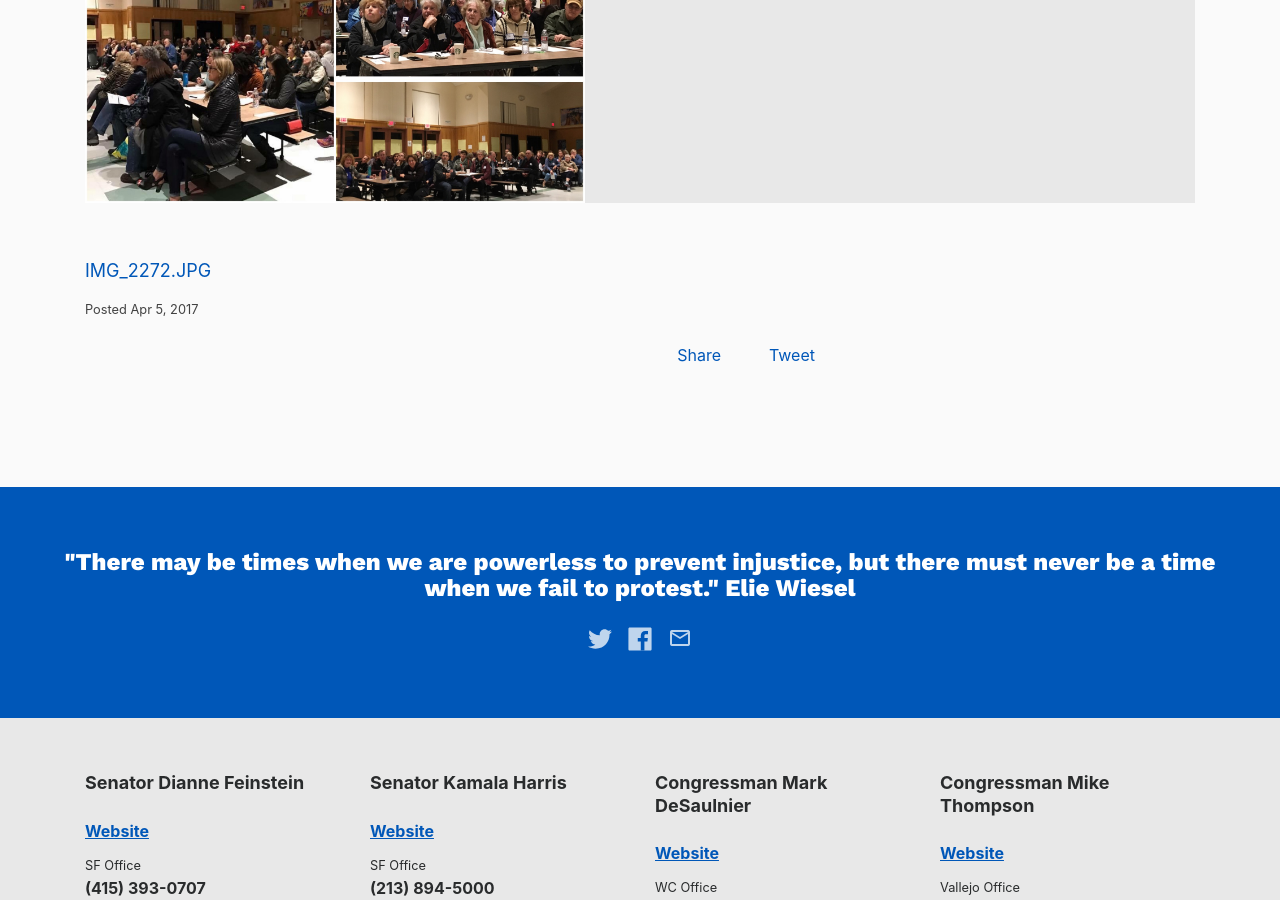
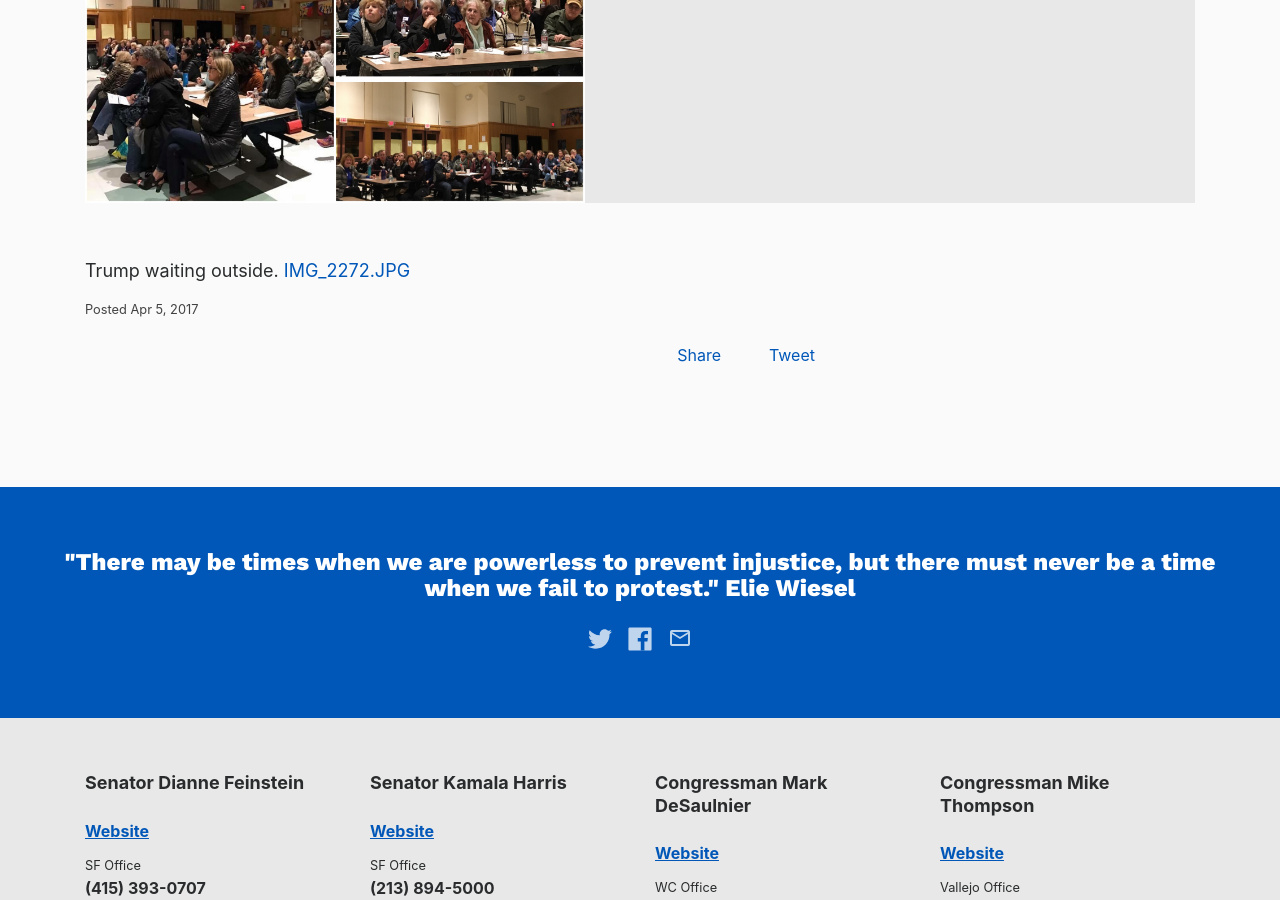
Before and after one commit to IndivisibleTemplate/BasicTemplate, a Jekyll site: the page built from _successes/first-indivisible4c-meeting.markdown, in a window 1280 px wide and 900 px high, scrolled down 582 px. Built offline with Jekyll 4.4.1, drawn with Linux system fonts in a browser that asks for light colours; nearby versions of some CDN libraries; comment, search, counter and statistics services are not loaded.

Commit message:
Updated First Indivisible4c Meeting

```diff
--- a/_successes/first-indivisible4c-meeting.markdown
+++ b/_successes/first-indivisible4c-meeting.markdown
@@ -4,4 +4,5 @@
 main-image: "/uploads/IMG_2269.JPG"
 ---
 
+Trump waiting outside.
 [IMG_2272.JPG](/uploads/IMG_2272.JPG)
```
